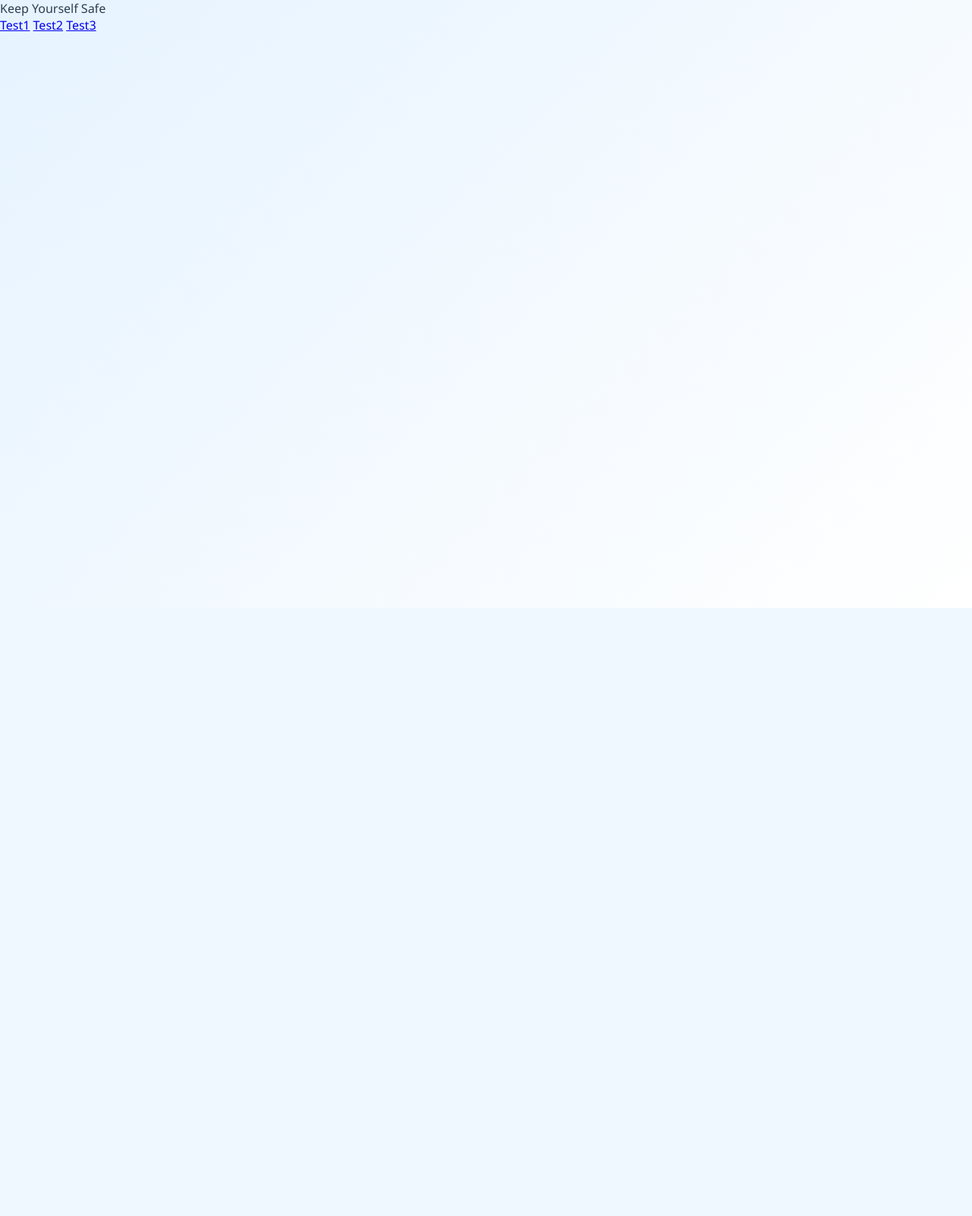
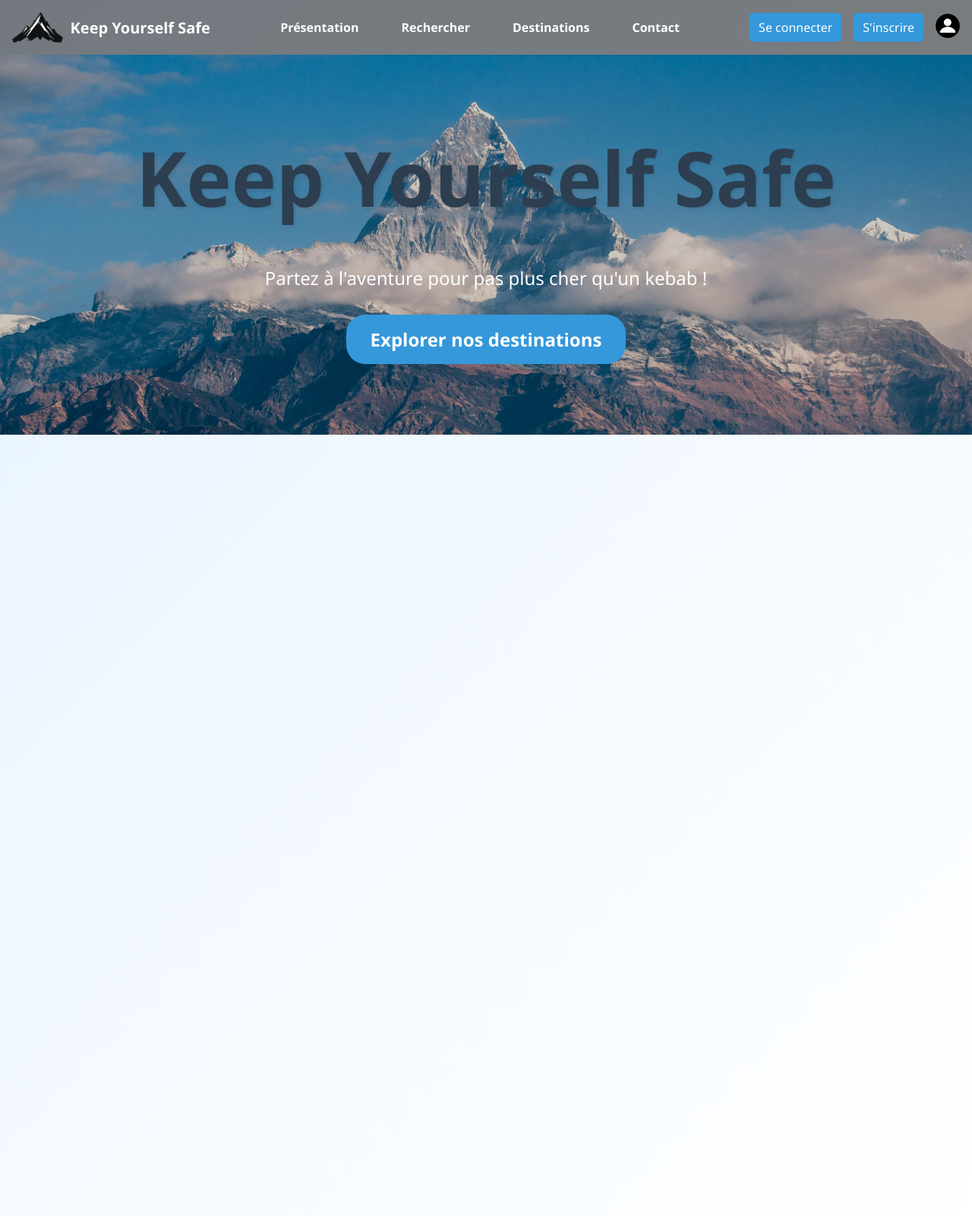
Before and after one commit to Jej0/Projet-Preing2-S2, a PHP site: page /main.html in a window 1280 px wide. Shown: the whole page at 76% size. Before the commit the page ends 800 px from the top, so only its background shows below. Run offline with PHP 8.4, Linux system fonts and the light colour scheme.

Commit message:
accueil(main.html) et ajout image/logo

```diff
--- a/index.html
+++ b/index.html
@@ -8,7 +8,7 @@
 
 </head>
 <body>
-    <nav class="nav">
+    <nav class="nav1">
         <ul>
             <li><a href="connexion.html">Connexion</a></li>
             <li><a href="recherche.html">Destinations</a></li>
@@ -20,7 +20,7 @@
 
     <section class="hero">
         <div>
-            <h1>Keep. Yourself. Safe.</h1>
+            <h1 class="h1">Keep. Yourself. Safe.</h1>
             <p>Partez à l'aventure pour pas plus cher que un kebab</p>
             <a href="recherche.html" class="cta-button">Explorer nos destinations</a>
         </div>
--- a/main.html
+++ b/main.html
@@ -16,14 +16,46 @@
     <link rel="stylesheet" type="text/css" href="style.css"> <!-- Lien vers le fichier CSS -->
 </head>
 <body>
+
+    <!-- Navigation -->
+    <nav>
+      <!-- Logo et nom (gauche)-->
+      <div class="nav-left">
+          <a href="main.html" class="nav-brand">
+              <img src="img/logo.png" alt="Logo">
+              <span>Keep Yourself Safe</span>
+          </a>
+      </div>
+
+      <!-- Liens (centre)-->
+      <ul class="nav-links">
+          <li><a href="presentation.html">Présentation</a></li>
+          <li><a href="recherche.html">Rechercher</a></li>
+          <li><a href="destinations.html">Destinations</a></li>
+          <li><a href="contact.html">Contact</a></li>
+      </ul>
+
+      <!-- Profil et connexion(droite)-->
+      <div class="nav-right">
+          <a href="connexion.html" class="nav-btn">Se connecter</a>
+          <a href="inscription.html" class="nav-btn">S'inscrire</a>
+          <a href="profile.html" class="profile-icon">
+              <img src="img/profile-icon.png" alt="Profil">
+          </a>
+      </div>
+    </nav>
+
+    <!-- Header -->
     <header>
-        Keep Yourself Safe
+        <div class="header-content">
+            <div>
+                <h1 class="header-title">Keep Yourself Safe</h1>
+                <p>Partez à l'aventure pour pas plus cher qu'un kebab !</p>
+                <a href="recherche.html" class="cta-button">Explorer nos destinations</a>
+            </div>
+        </div>
     </header>
 
-    <nav class="navbar">
-      <a href="test">Test1</a>
-      <a href="test">Test2</a>
-      <a href="test">Test3</a>
-    </nav>
 </body>
+
 </html>
--- a/recherche.html
+++ b/recherche.html
@@ -13,7 +13,7 @@
     </style>
 </head>
 <body>
-    <h1>Trouvez votre voyage</h1>
+    <h1 class="h1">Trouvez votre voyage</h1>
     <div class="filtre">
         <div class="filtre-groupe">
             <label>
--- a/style.css
+++ b/style.css
@@ -17,65 +19,134 @@ body {
     background: linear-gradient(135deg, var(--sky-blue) 0%, var(--snow-white) 100%);
     min-height: 100vh;
     color: var(--text-dark);
+    height: 200vh;
 }
 
-h1 {
-    text-align: center;
-    margin-bottom: 3rem;
-    color: var(--text-dark);
-    font-size: 2.5rem;
-    text-shadow: 2px 2px 4px rgba(0, 0, 0, 0.1);
-}
 
-/* Navigation */
-.nav {
-    background: var(--snow-white);
-    padding: 1rem 2rem;
-    box-shadow: 0 4px 6px rgba(0, 0, 0, 0.1);
-    position: fixed;
-    width: 100%;
-    z-index: 1000;
-}
-
-.nav ul {
-    max-width: 1200px;
-    margin: 0 auto;
-    display: flex;
-    justify-content: center;
-    gap: 2rem;
-    list-style: none;
-}
-
-.nav a {
-    color: var(--text-dark);
-    text-decoration: none;
-    font-weight: 500;
-    transition: color 0.3s ease;
-}
-
-.nav a:hover {
-    color: var(--accent-blue);
-}
-
-/* Hero Section */
-.hero {
-    height: 100vh;
+/* Header */
+header {
+    height: 500px;
+    background-image: url('img/background.jpg'); /* Image de fond */
+    background-size: cover;
+    background-position: top;
+    background-repeat: no-repeat;
+    position: relative;
+    color: white;
     display: flex;
     align-items: center;
     justify-content: center;
     text-align: center;
-    background: linear-gradient(rgba(0,0,0,0.4), rgba(0,0,0,0.4)), url('/api/placeholder/1920/1080');
-    background-size: cover;
-    background-position: center;
-    color: var(--snow-white);
-    padding: 2rem;
 }
 
-.hero h1 {
-    font-size: 3.5rem;
-    margin-bottom: 1.5rem;
-    color: var(--snow-white);
+/* Filtre sombre */
+header::before {
+    content: "";
+    position: absolute;
+    top: 0;
+    left: 0;
+    width: 100%;
+    height: 100%;
+    background: rgba(0, 0, 0, 0.2);
 }
+
+/* Contenu du header */
+.header-content {
+    font-size: 24px;
+    z-index: 1;
+}
+
+/* Gros titre */
+h1.header-title {
+    font-size: 100px;
+    font-weight: bold;
+    margin-bottom: 48px;
+    text-shadow: 2px 2px 4px rgba(0, 0, 0, 0.1);
+    color: var(--text-dark);
+}
+
+/* Barre de navigation */
+nav {
+    background: rgba(0, 0, 0, 0.5);
+    padding: 16px;
+    display: flex;
+    justify-content: space-between;
+    align-items: center;
+    position: sticky;
+    top: 0;
+    z-index: 1000;
+}
+
+/* Logo + Nom de l'agence */
+.nav-left {
+    display: flex;
+    align-items: center;
+}
+
+.nav-brand {
+    display: flex;
+    align-items: center;
+    text-decoration: none;
+    color: white;
+    font-weight: bold;
+    font-size: 20px;
+}
+
+/* Taille image */
+.nav-brand img {
+    height: 40px;
+    margin-right: 10px;
+}
+
+/* Menu des liens */
+.nav-links {
+    list-style: none;
+    display: flex;
+    justify-content: center;
+    gap: 32px;
+}
+
+.nav-links li a {
+    text-decoration: none;
+    color: white;
+    font-weight: bold;
+    padding: 8px 12px;
+    transition: 0.3s;
+}
+
+.nav-links a:hover {
+    background: rgba(255, 255, 255, 0.2);
+    color: var(--accent-blue);
+    border-radius: 5px;
+}
+
+/* Icône et boutons à droite */
+.nav-right {
+    display: flex;
+    align-items: center;
+    gap: 16px;
+}
+
+.profile-icon img {
+    height: 32px;
+}
+
+.nav-btn {
+    background: var(--accent-blue);
+    color: white;
+    text-decoration: none;
+    padding: 8px 12px;
+    border-radius: 5px;
+    transition: 0.3s;
+}
+
+.nav-btn:hover {
+    background: var(--text-dark);
+    color: var(--accent-blue);
+}
+
+
+
+
 
 /* Filtres */
 .filtre {
```
Also changed, not shown: other parts of style.css (+62 -0 lines), img/background.jpg (added), img/logo.png (added), img/profile-icon.png (added).
